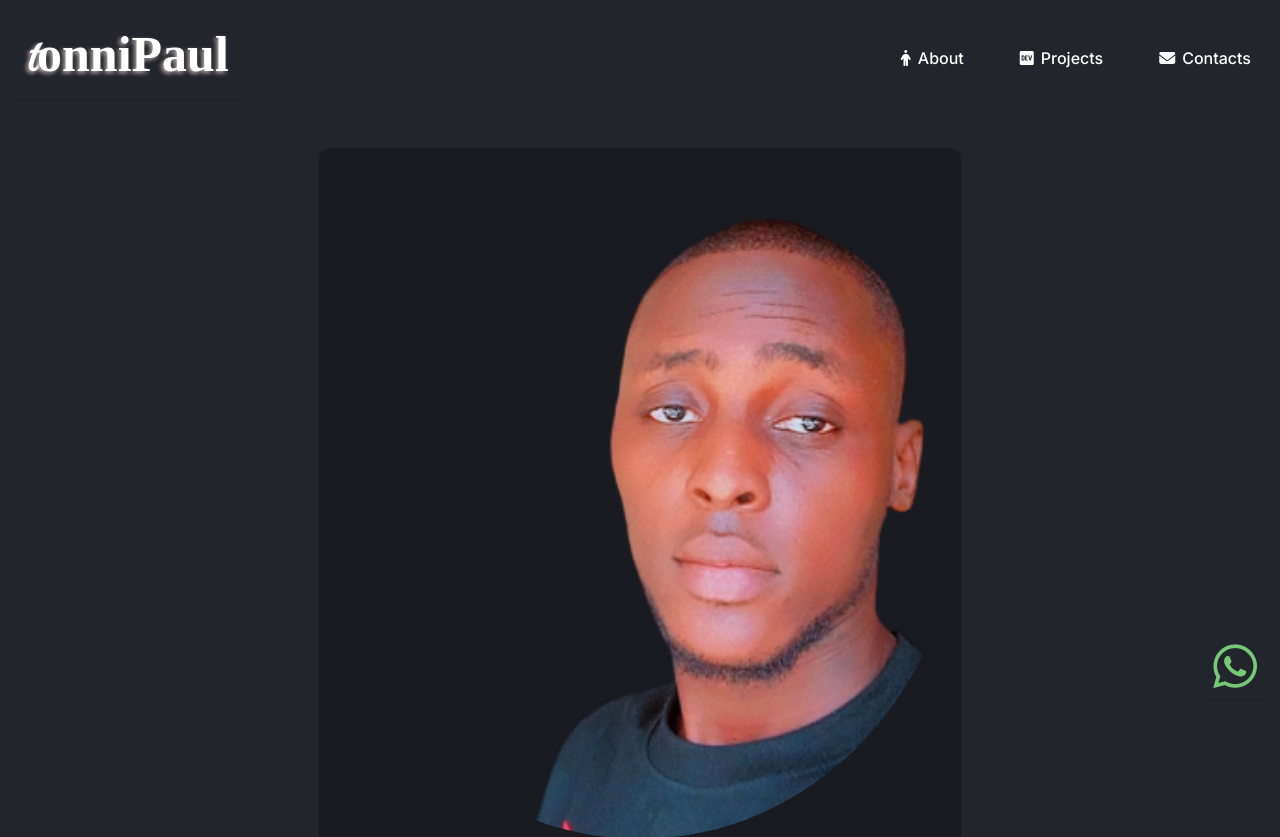
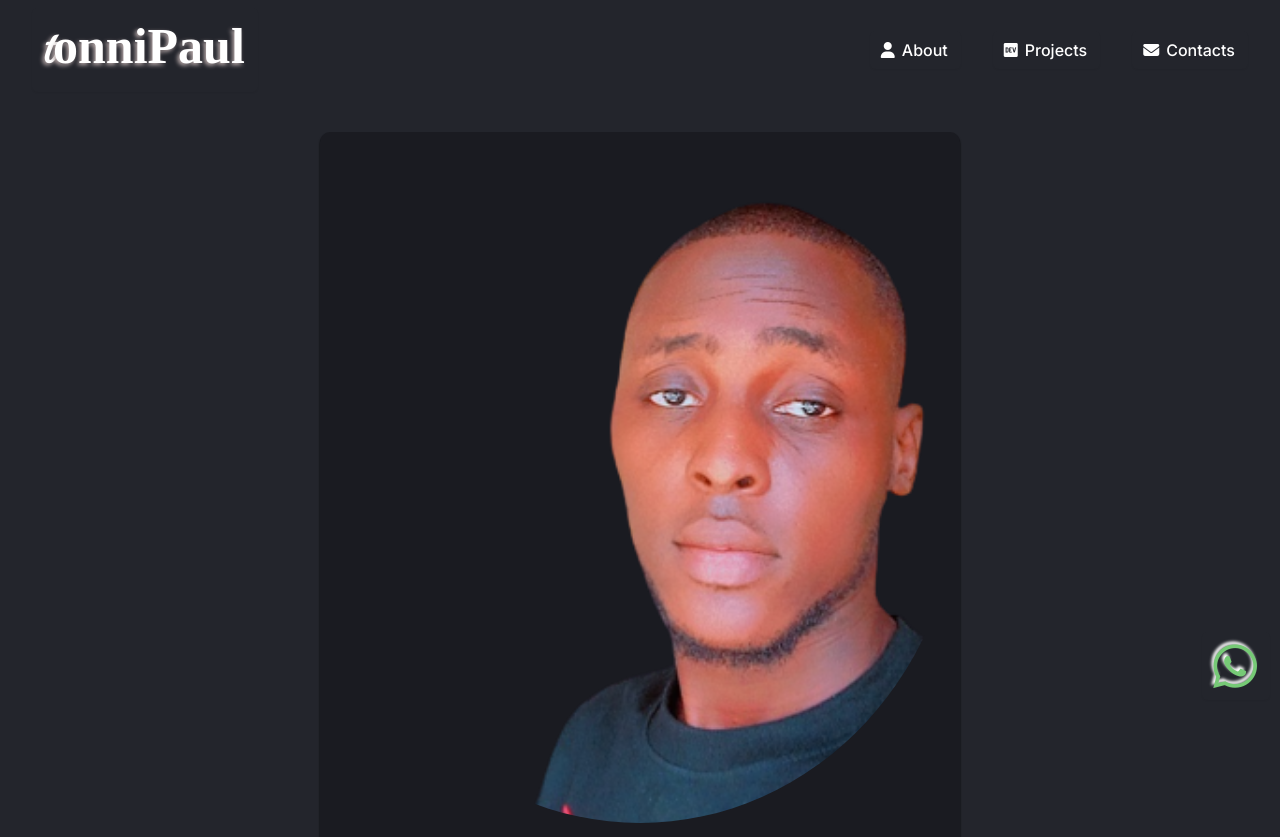
Before and after one commit to TonniPaul/contact, a JavaScript app: page / in a window 1280 px wide. Shown: the top 837 px of the page. Built offline with nearby package versions, Linux system fonts and the light colour scheme; the HTML template or start-up script is replaced by a standard one; a web font is replaced by a local one.

Commit message:
nav edits

```diff
--- a/src/components/Nav.css
+++ b/src/components/Nav.css
@@ -4,7 +4,7 @@ nav{
    display: flex;
    justify-content: space-between;
    align-items: center;
-   padding: 1rem;
+   padding: .5rem 2rem;
 }
 ul{
    display: flex;
@@ -36,6 +36,7 @@ h2{
    right: 10px;
    font-size: 50px;
    color: rgb(118, 202, 118);
+   text-shadow: -2px -3px 3px #fff;
 }
 @media(max-width:500px){
    nav{
--- a/src/components/Nav.js
+++ b/src/components/Nav.js
@@ -11,7 +11,7 @@ function Nav (){
                <li>
                   <a href="#about">
                      <div className='icons'>
-                        <i class="fa-solid fa-person"></i>
+                        <i class="fa-solid fa-user"></i>
                         <p>About</p>
                      </div>
                   </a>
```
